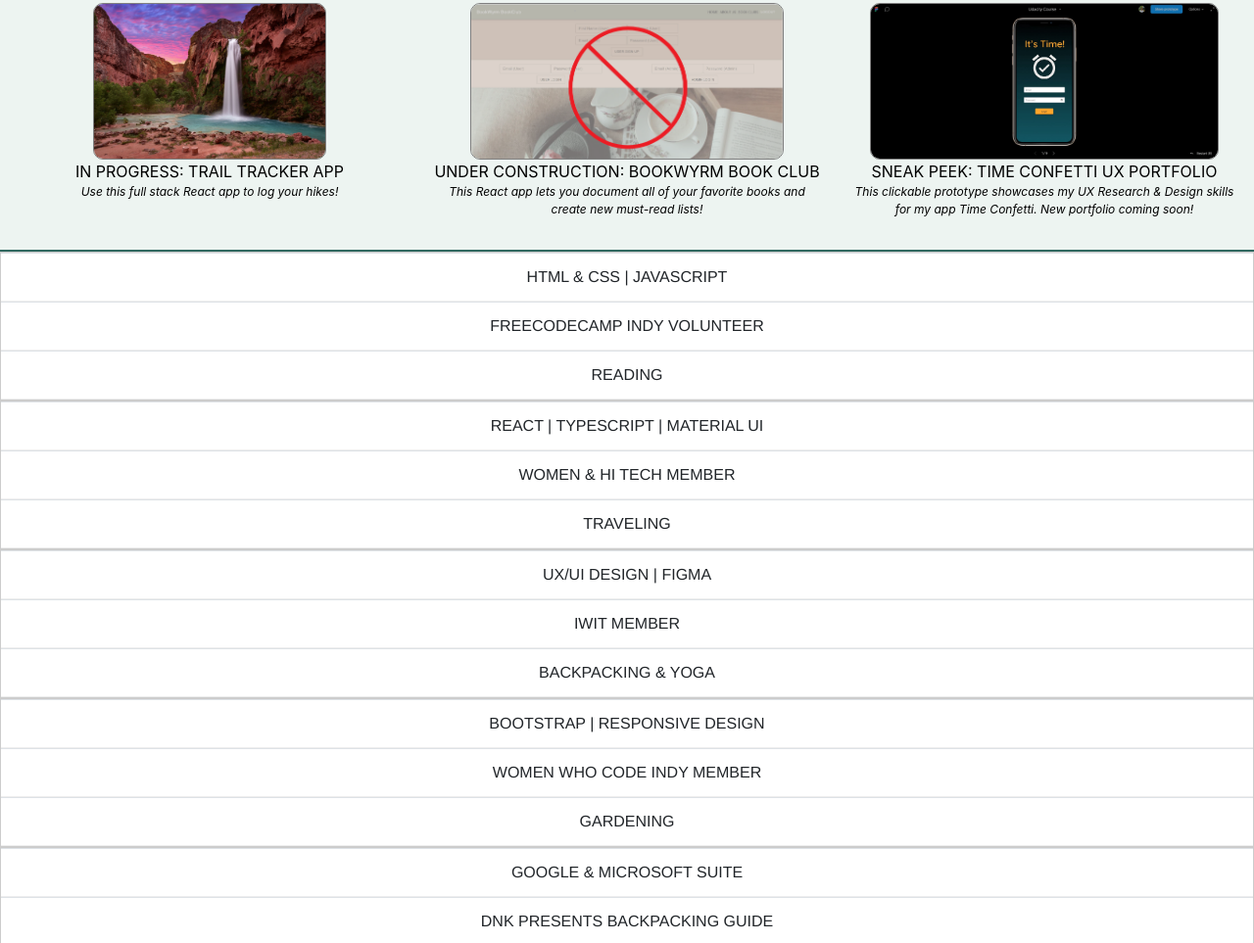
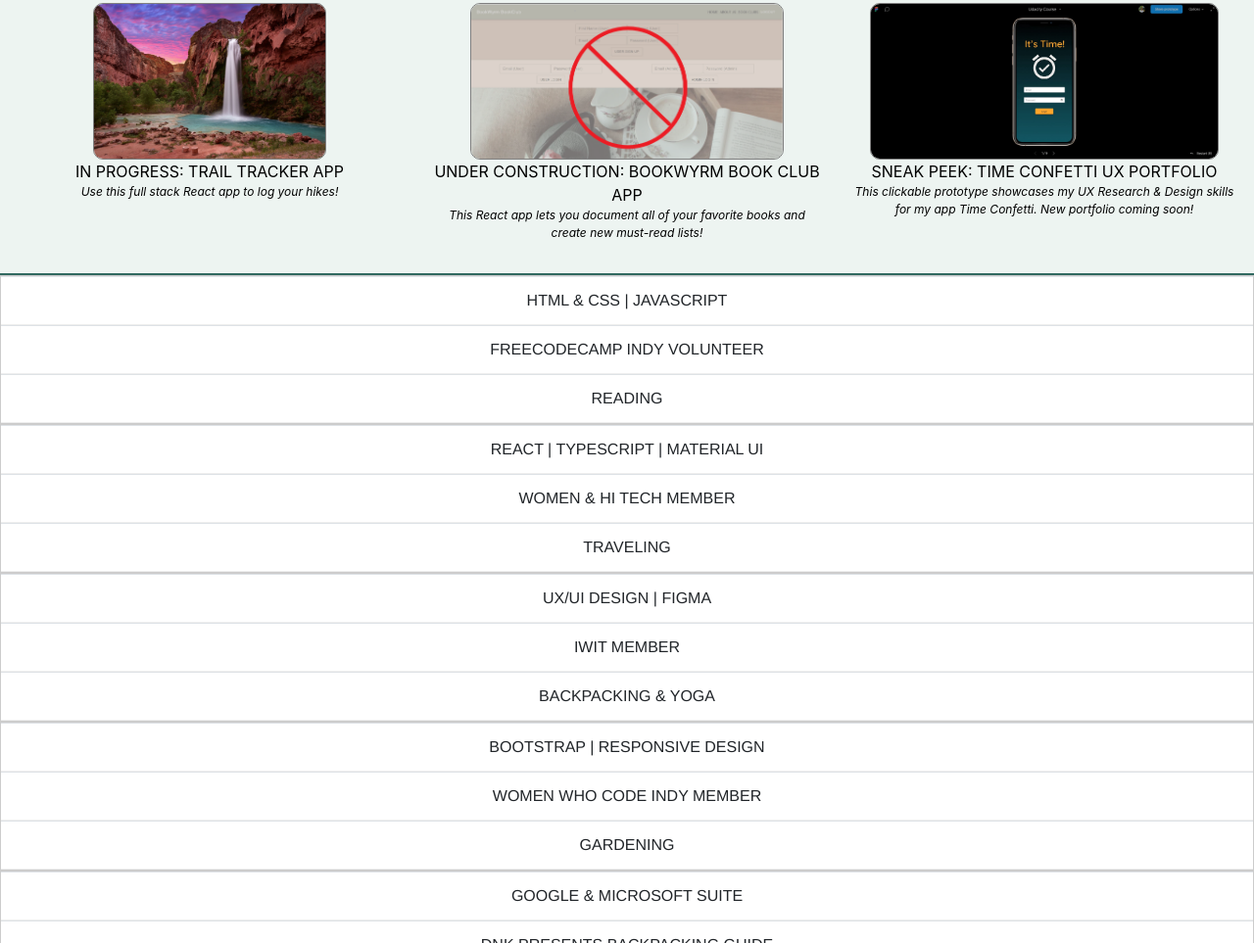
Before and after one commit to AliSolomon525/AliSolomon525.github.io, a plain HTML site: page index.html in a window 1280 px wide. Shown: the part 1035-1998 px from the top of the page at 98% size. Drawn offline with nearby package versions, Linux system fonts and the light colour scheme.

Commit message:
minor change

```diff
--- a/index.html
+++ b/index.html
@@ -134,7 +134,7 @@
         <div class="col-lg">
         <figure class="puppy-figure">
             <a href="https://book-wyrm-book-club.herokuapp.com" target="blank"><img src="./images/Under Construction.png" class="puppy" alt="Book Club App"></a>
-            <figcaption class="caption2">Under Construction: BookWyrm Book Club</figcaption>
+            <figcaption class="caption2">Under Construction: BookWyrm Book Club App</figcaption>
             <figcaption class="caption3">This React app lets you document all of your favorite books and create new must-read lists!</figcaption>
         </figure>
         </div>
```
